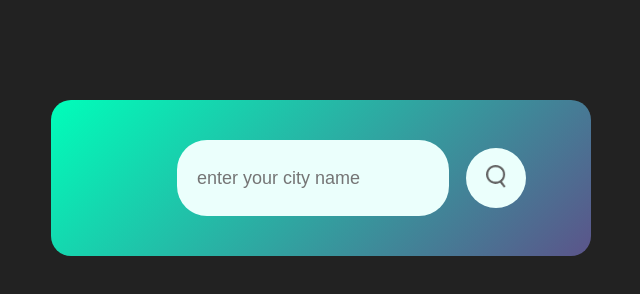
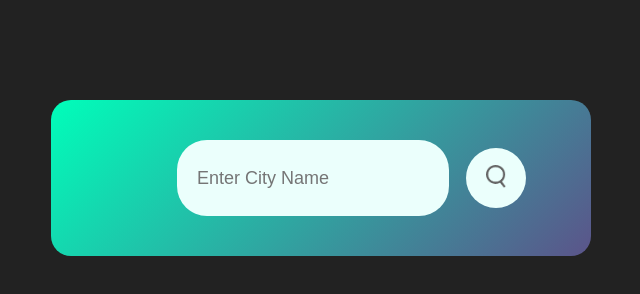
Before and after one commit to Abhimanraut16/Mahalaxami.app, a plain HTML site: page index.html in a window 1280 px wide. Shown: the full height of the page, 319-959 px from the left. Drawn offline with Linux system fonts and the light colour scheme.

Commit message:
Add files via upload

```diff
--- a/index.html
+++ b/index.html
@@ -11,7 +11,7 @@
 <body>
     <div class="card">
         <div class="search">
-            <input type="text" placeholder="enter your city name" spellcheck="false">
+            <input type="text" placeholder="Enter City Name" spellcheck="false">
             <button><img src="./images/search.png" alt=""></button>
 
         </div>
```
